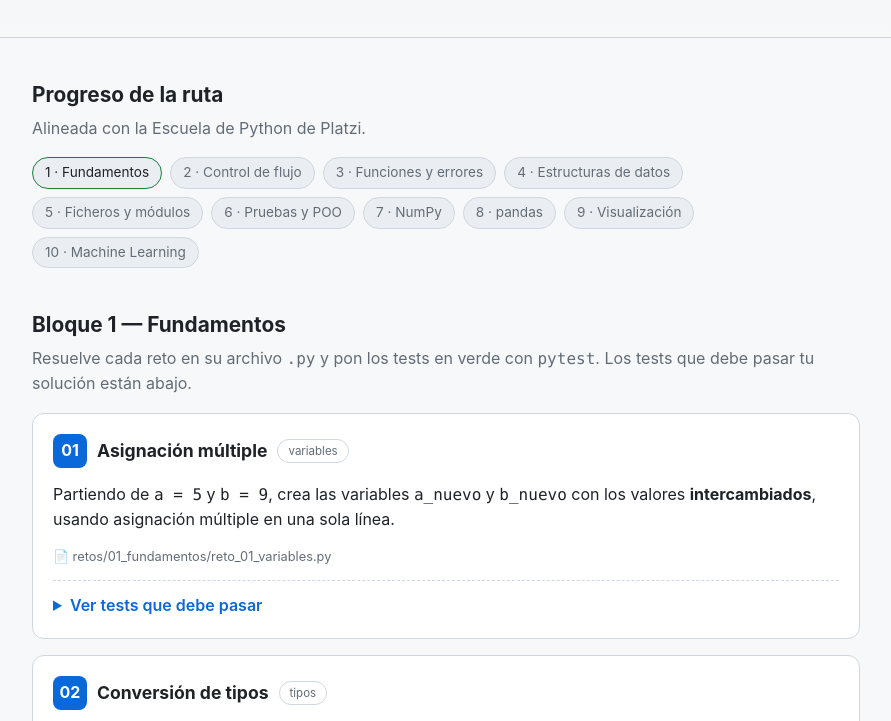
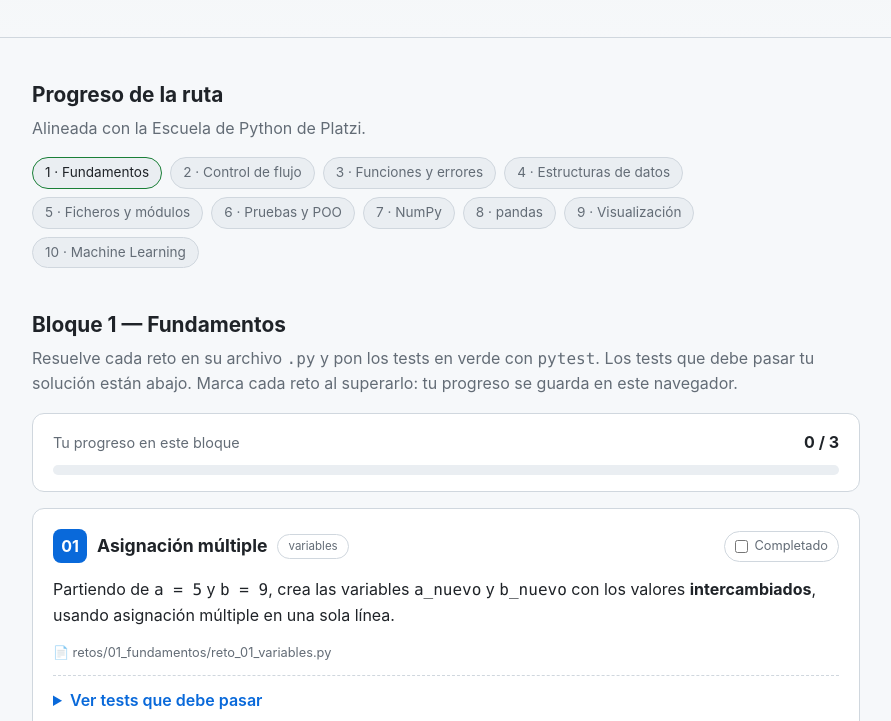
Before and after one commit to OneyverR/Python_Init_OneyverR, a plain HTML site: page docs/index.html in a window 1280 px wide. Shown: the part 210-931 px from the top of the page, without its empty margins (194-1085 px from the left). Drawn offline with Linux system fonts and the light colour scheme.

Commit message:
Agrega marcador de progreso a la web de retos
- Barra de progreso del bloque (0/3) sobre las tarjetas
- Casilla "Completado" por reto que resalta la tarjeta al marcarla
- Estado guardado en localStorage del navegador (persiste por dispositivo)

Co-Authored-By: Claude Opus 4.8 <noreply@anthropic.com>

```diff
--- a/docs/index.html
+++ b/docs/index.html
@@ -67,6 +67,31 @@
   .how{background:var(--panel-2); border-radius:12px; padding:20px; margin-top:24px}
   footer{text-align:center; color:var(--muted); font-size:.85rem; margin-top:48px}
   a{color:var(--accent-2)}
+
+  /* --- Marcador de progreso --- */
+  .progress-box{
+    background:var(--panel); border:1px solid var(--border); border-radius:12px;
+    padding:16px 20px; margin:16px 0 8px;
+  }
+  .progress-head{
+    display:flex; justify-content:space-between; align-items:center;
+    margin-bottom:10px; font-size:.9rem; color:var(--muted);
+  }
+  .progress-head strong{color:var(--text); font-size:1rem}
+  .bar{height:10px; background:var(--chip); border-radius:999px; overflow:hidden}
+  .bar > span{
+    display:block; height:100%; width:0; background:var(--accent);
+    border-radius:999px; transition:width .35s ease;
+  }
+  .toggle{
+    margin-left:auto; display:inline-flex; align-items:center; gap:6px;
+    cursor:pointer; font-size:.8rem; color:var(--muted); user-select:none;
+    border:1px solid var(--border); border-radius:999px; padding:4px 10px;
+  }
+  .toggle input{accent-color:var(--accent); cursor:pointer; margin:0}
+  .card.done{border-color:var(--accent)}
+  .card.done .num{background:var(--accent)}
+  .card.done .toggle{color:var(--accent); border-color:var(--accent)}
 </style>
 </head>
 <body>
@@ -97,14 +122,24 @@
   <p class="section-sub">
     Resuelve cada reto en su archivo <code>.py</code> y pon los tests en verde con
     <code>pytest</code>. Los tests que debe pasar tu solución están abajo.
+    Marca cada reto al superarlo: tu progreso se guarda en este navegador.
   </p>
 
+  <div class="progress-box">
+    <div class="progress-head">
+      <span>Tu progreso en este bloque</span>
+      <strong id="progress-label">0 / 0</strong>
+    </div>
+    <div class="bar"><span id="progress-fill"></span></div>
+  </div>
+
   <!-- RETO 01 -->
-  <div class="card">
+  <div class="card" data-reto="r01">
     <div class="card-head">
       <div class="num">01</div>
       <h3>Asignación múltiple</h3>
       <span class="tag">variables</span>
+      <label class="toggle"><input type="checkbox" class="chk" data-reto="r01"> Completado</label>
     </div>
     <div class="enunciado">
       Partiendo de <code>a = 5</code> y <code>b = 9</code>, crea las variables
@@ -120,11 +155,12 @@ b_nuevo == 5    # el valor que tenía a</code></pre>
   </div>
 
   <!-- RETO 02 -->
-  <div class="card">
+  <div class="card" data-reto="r02">
     <div class="card-head">
       <div class="num">02</div>
       <h3>Conversión de tipos</h3>
       <span class="tag">tipos</span>
+      <label class="toggle"><input type="checkbox" class="chk" data-reto="r02"> Completado</label>
     </div>
     <div class="enunciado">
       Dados <code>precio_texto = "1500"</code>, <code>flotante = 9.99</code> y
@@ -141,11 +177,12 @@ entero_flotante    == 7.0    # entero -> flotante</code></pre>
   </div>
 
   <!-- RETO 03 -->
-  <div class="card">
+  <div class="card" data-reto="r03">
     <div class="card-head">
       <div class="num">03</div>
       <h3>Métodos de strings</h3>
       <span class="tag">strings</span>
+      <label class="toggle"><input type="checkbox" class="chk" data-reto="r03"> Completado</label>
     </div>
     <div class="enunciado">
       Dados <code>usuario_crudo = "   Oneyver_Dev   "</code> y una
@@ -182,5 +219,44 @@ pytest retos/01_fundamentos -v</code></pre>
   </footer>
 
 </div>
+
+<script>
+  (function () {
+    var KEY = "retos_fundamentos_progreso";
+    var checks = document.querySelectorAll(".chk");
+    var total = checks.length;
+    var fill = document.getElementById("progress-fill");
+    var label = document.getElementById("progress-label");
+
+    // Carga el estado guardado (si el navegador lo permite)
+    var state = {};
+    try { state = JSON.parse(localStorage.getItem(KEY)) || {}; } catch (e) { state = {}; }
+
+    function render() {
+      var done = 0;
+      checks.forEach(function (chk) {
+        var id = chk.getAttribute("data-reto");
+        var card = chk.closest(".card");
+        var isDone = !!state[id];
+        chk.checked = isDone;
+        card.classList.toggle("done", isDone);
+        if (isDone) done++;
+      });
+      var pct = total ? Math.round((done / total) * 100) : 0;
+      if (fill) fill.style.width = pct + "%";
+      if (label) label.textContent = done + " / " + total;
+    }
+
+    checks.forEach(function (chk) {
+      chk.addEventListener("change", function () {
+        state[chk.getAttribute("data-reto")] = chk.checked;
+        try { localStorage.setItem(KEY, JSON.stringify(state)); } catch (e) {}
+        render();
+      });
+    });
+
+    render();
+  })();
+</script>
 </body>
 </html>
```
